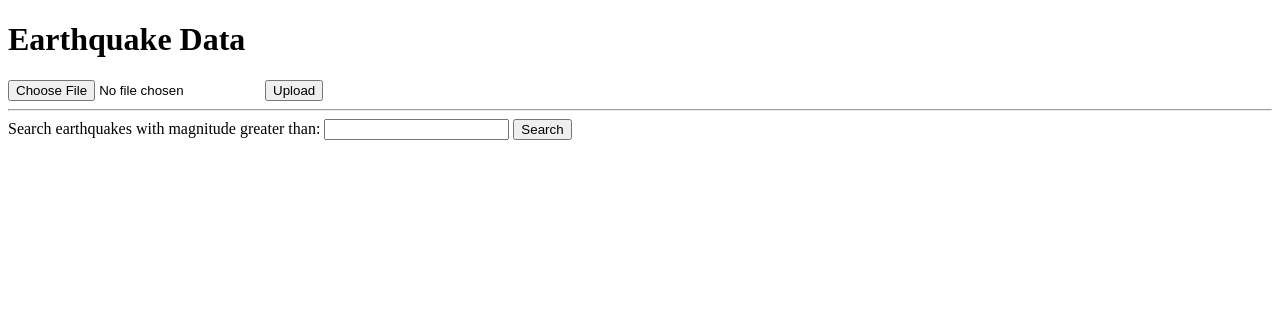
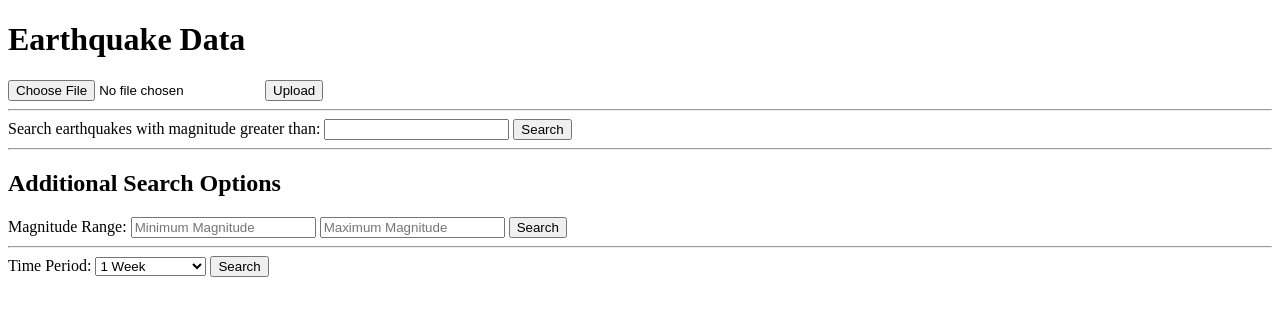
Before and after one commit to prathikh1998/DatabaseSearch, a Flask app: page / in a window 1280 px wide. Shown: the top 316 px of the page. Run offline with Flask 3, Linux system fonts and the light colour scheme.

Commit message:
Add files via upload

```diff
--- a/templates/index.html
+++ b/templates/index.html
@@ -21,5 +21,23 @@
         <input type="number" name="magnitude" step="0.1">
         <input type="submit" value="Search">
     </form>
+    <hr>
+    <h2>Additional Search Options</h2>
+    <form action="/search" method="POST">
+        <label for="magnitude_range">Magnitude Range:</label>
+        <input type="number" name="min_magnitude" step="0.1" placeholder="Minimum Magnitude">
+        <input type="number" name="max_magnitude" step="0.1" placeholder="Maximum Magnitude">
+        <input type="submit" value="Search">
+    </form>
+    <hr>
+    <form action="/search" method="POST">
+        <label for="time_period">Time Period:</label>
+        <select name="time_period">
+            <option value="1_week">1 Week</option>
+            <option value="range_of_days">Range of Days</option>
+            <option value="30_days">30 Days</option>
+        </select>
+        <input type="submit" value="Search">
+    </form>
 </body>
 </html>
--- a/templates/results.html
+++ b/templates/results.html
@@ -21,6 +21,8 @@
 </head>
 <body>
     <h1>Search Results</h1>
+
+    {% if results %}
     <table>
         <thead>
             <tr>
@@ -47,5 +49,8 @@
             {% endfor %}
         </tbody>
     </table>
+    {% else %}
+    <p>No results found.</p>
+    {% endif %}
 </body>
 </html>
```
